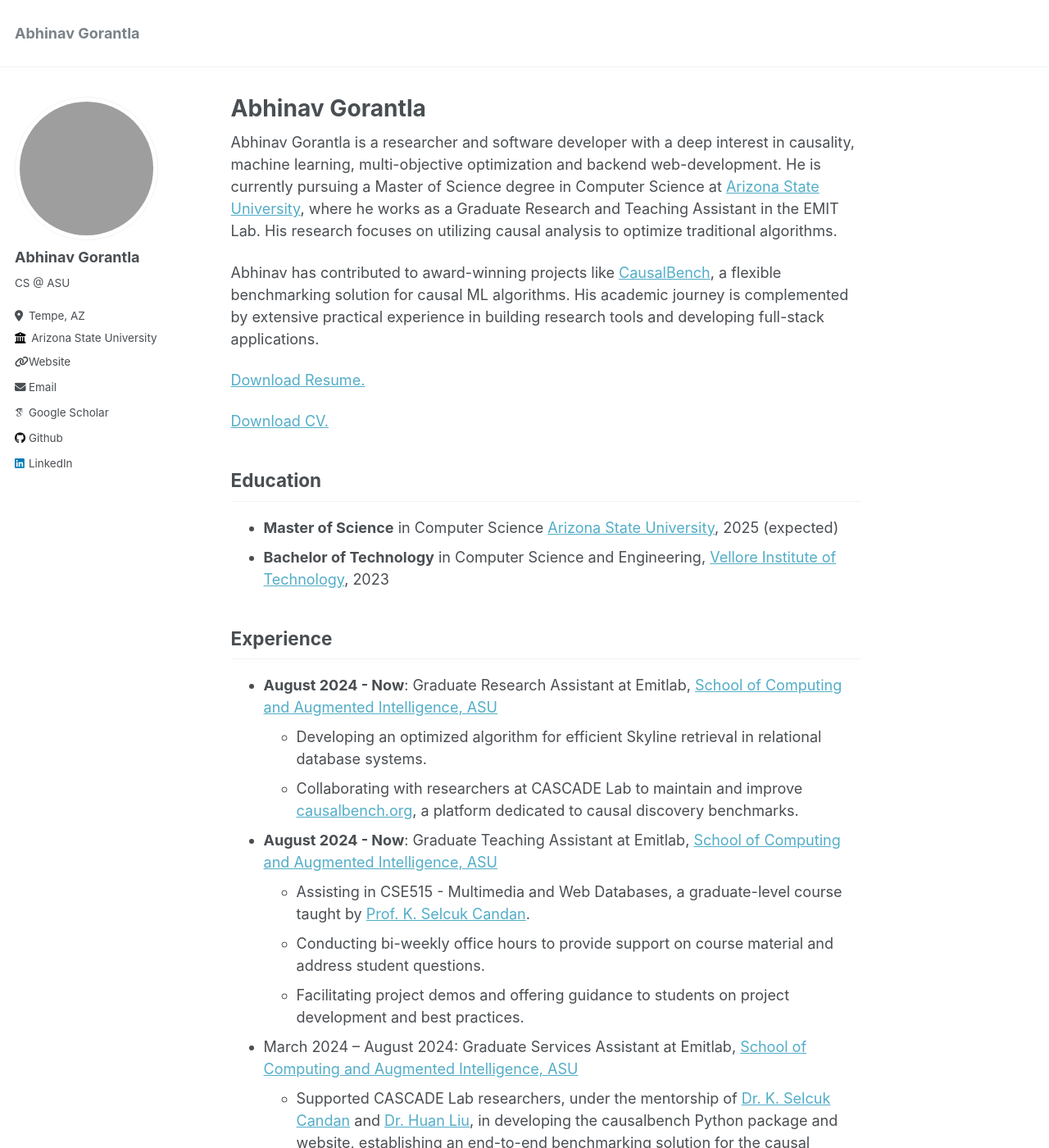
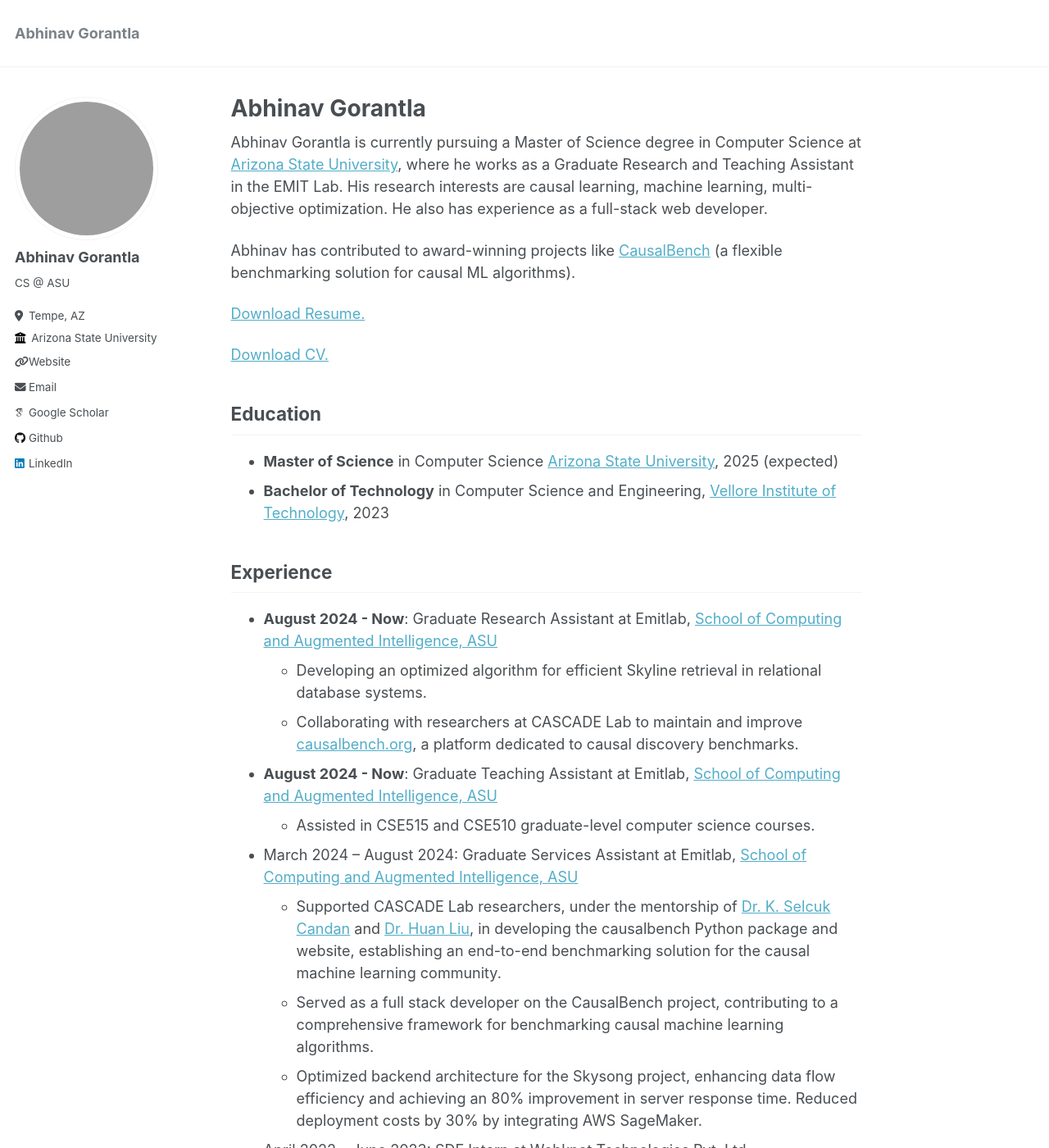
Before and after one commit to AbhinavGor/abhinavgor.github.io, a Jekyll site: the page built from _pages/about.md, in a window 1280 px wide and 1400 px high. Shown: the whole window at 82% size. Built offline with Jekyll 4.4.1, drawn with Linux system fonts in a browser that asks for light colours; some web fonts are replaced; some of the changed text lies outside the part shown; grey boxes are pictures that could not be loaded.

Commit message:
Update CV, about and add misc

```diff
--- a/_pages/about.md
+++ b/_pages/about.md
@@ -7,9 +7,9 @@ redirect_from:
   - /about.html
 ---
 
-Abhinav Gorantla is a researcher and software developer with a deep interest in causality, machine learning, multi-objective optimization and backend web-development. He is currently pursuing a Master of Science degree in Computer Science at [Arizona State University](https://scai.engineering.asu.edu/), where he works as a Graduate Research and Teaching Assistant in the EMIT Lab. His research focuses on utilizing causal analysis to optimize traditional algorithms.
+Abhinav Gorantla is currently pursuing a Master of Science degree in Computer Science at [Arizona State University](https://scai.engineering.asu.edu/), where he works as a Graduate Research and Teaching Assistant in the EMIT Lab. His research interests are causal learning, machine learning, multi-objective optimization. He also has experience as a full-stack web developer.
 
-Abhinav has contributed to award-winning projects like [CausalBench](https://causalbench.org), a flexible benchmarking solution for causal ML algorithms. His academic journey is complemented by extensive practical experience in building research tools and developing full-stack applications.
+Abhinav has contributed to award-winning projects like [CausalBench](https://causalbench.org) (a flexible benchmarking solution for causal ML algorithms).
 
 [Download Resume.](/files/abhinav_gorantla_resume.pdf){:target="_blank"}
 
@@ -25,9 +25,7 @@ Abhinav has contributed to award-winning projects like [CausalBench](https://cau
   * Collaborating with researchers at CASCADE Lab to maintain and improve [causalbench.org](https://causalbench.org), a platform dedicated to causal discovery benchmarks.
 
 * **August 2024 - Now**: Graduate Teaching Assistant at Emitlab, [School of Computing and Augmented Intelligence, ASU](https://scai.engineering.asu.edu/)
-  * Assisting in CSE515 - Multimedia and Web Databases, a graduate-level course taught by [Prof. K. Selcuk Candan](https://kscandan.site).
-  * Conducting bi-weekly office hours to provide support on course material and address student questions.
-  * Facilitating project demos and offering guidance to students on project development and best practices.
+  * Assisted in CSE515 and CSE510 graduate-level computer science courses.
 
 
 * March 2024 – August 2024: Graduate Services Assistant at Emitlab, [School of Computing and Augmented Intelligence, ASU](https://scai.engineering.asu.edu/)
```
Also changed, not shown: other parts of _pages/about.md (+1 -1 lines), _pages/misc.md (added, +17 -0 lines), 1 other file.
